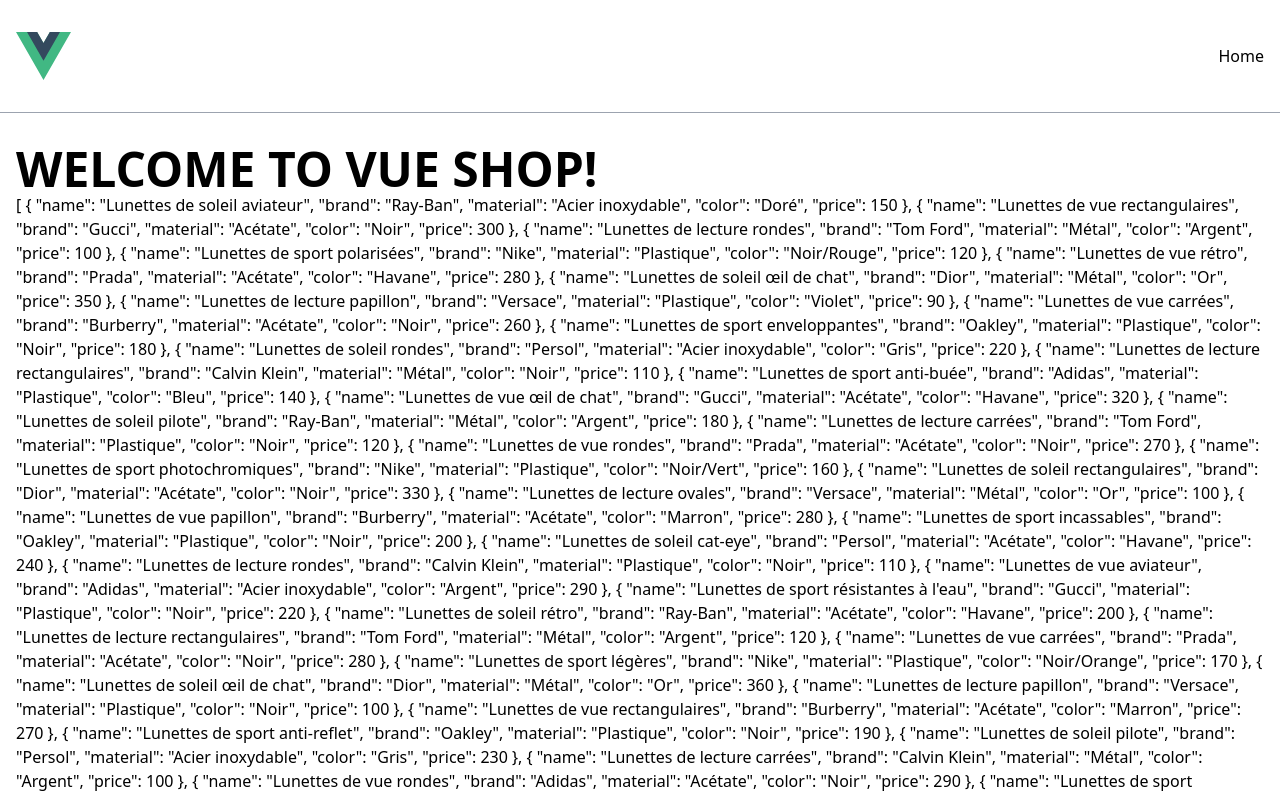
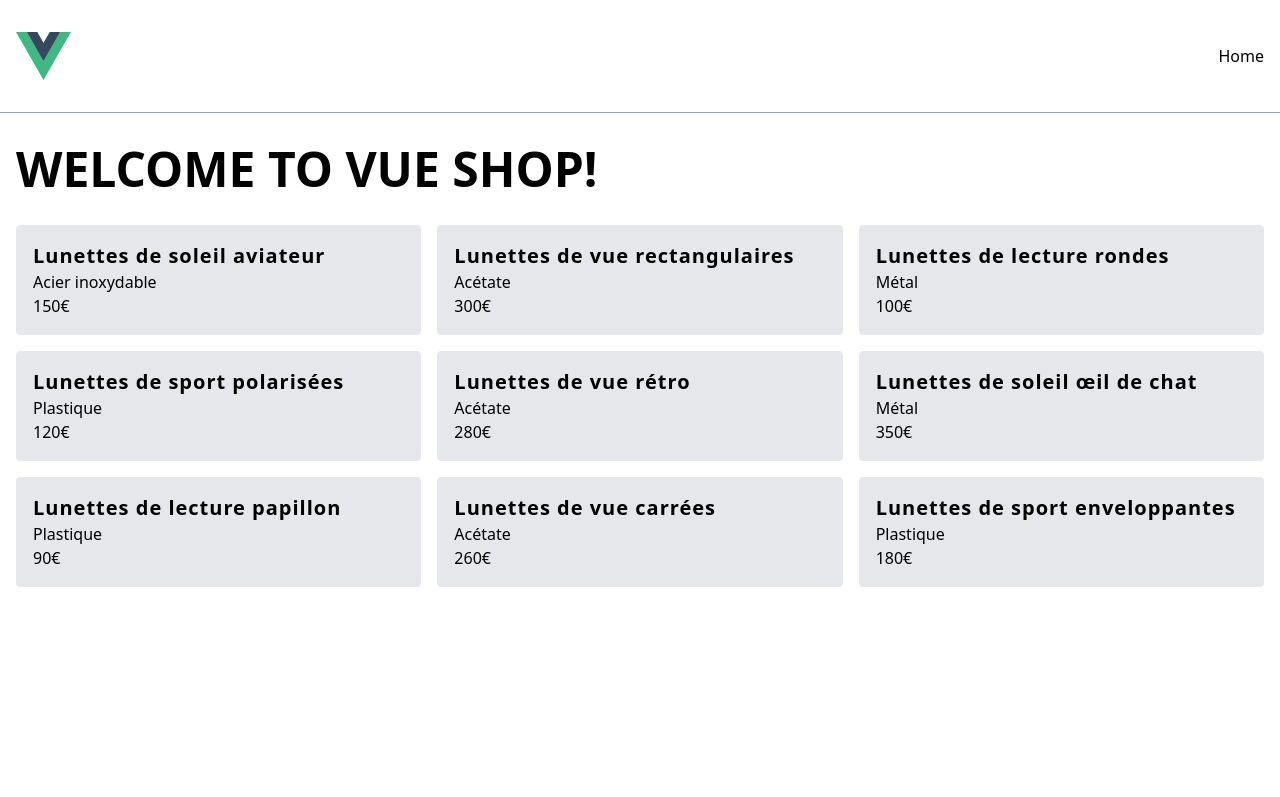
Before and after one commit to jeromeabel/vue-playground, a Vue app: page / in a window 1280 px wide. Shown: the top 797 px of the page. Built offline with nearby package versions, Linux system fonts and the light colour scheme; data requests are answered from the project's data file.

Commit message:
feat: list products

```diff
--- /dev/null
+++ b/src/components/ProductCard.vue
@@ -0,0 +1,21 @@
+<script setup lang="ts">
+import type { PropType } from 'vue'
+import type { Product } from '@/entities/Products.interface'
+
+defineProps({
+  product: {
+    type: Object as PropType<Product>,
+    required: true
+  }
+})
+
+// defineProps<Product>() // ??
+</script>
+
+<template>
+  <div class="border p-4 bg-gray-200 rounded">
+    <p class="text-xl font-bold tracking-wider">{{ product.name }}</p>
+    <p>{{ product.material }}</p>
+    <p>{{ product.price }}€</p>
+  </div>
+</template>
--- /dev/null
+++ b/src/components/ProductList.vue
@@ -0,0 +1,19 @@
+<script setup lang="ts">
+import type { Product } from '@/entities/Products.interface'
+import ProductCard from '@/components/ProductCard.vue'
+
+defineProps({
+  products: {
+    type: Array<Product>,
+    required: true
+  }
+})
+</script>
+
+<template>
+  <ul class="grid grid-cols-3 gap-4 py-8">
+    <li v-for="product in products" :key="`product-${product.id}`">
+      <ProductCard :product="product" />
+    </li>
+  </ul>
+</template>
--- a/src/entities/Shops.interface.ts
+++ b/src/entities/Shops.interface.ts
@@ -1,4 +1,5 @@
 export interface Shop {
+  id?: number
   name: string
   address: string
   telephone: string
--- a/src/stores/OpticalStore.ts
+++ b/src/stores/OpticalStore.ts
@@ -7,7 +7,7 @@
   }),
   getters: {
     shortProductsList: (state) => {
-      return state.products.splice(0, 5) // équivalent de la function computed
+      return state.products.splice(0, 9) // équivalent de la function computed
     }
   },
   actions: {
--- a/src/views/HomeView.vue
+++ b/src/views/HomeView.vue
@@ -1,4 +1,5 @@
 <script setup lang="ts">
+import ProductList from '@/components/ProductList.vue'
 import { useOpticalStore } from '@/stores/OpticalStore'
 const opticalStore = useOpticalStore()
 opticalStore.fetchProducts()
@@ -7,6 +8,6 @@
 <template>
   <main class="container py-8">
     <h1 class="text-5xl uppercase font-bold">Welcome To Vue Shop!</h1>
-    {{ opticalStore.products }}
+    <ProductList :products="opticalStore.shortProductsList" />
   </main>
 </template>
```
